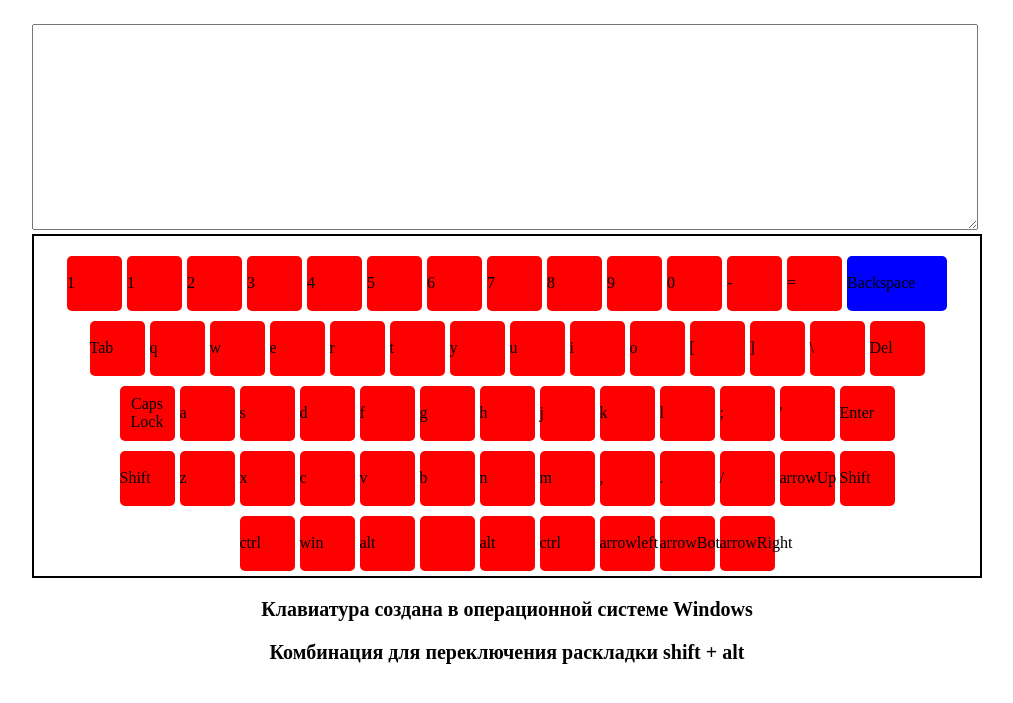
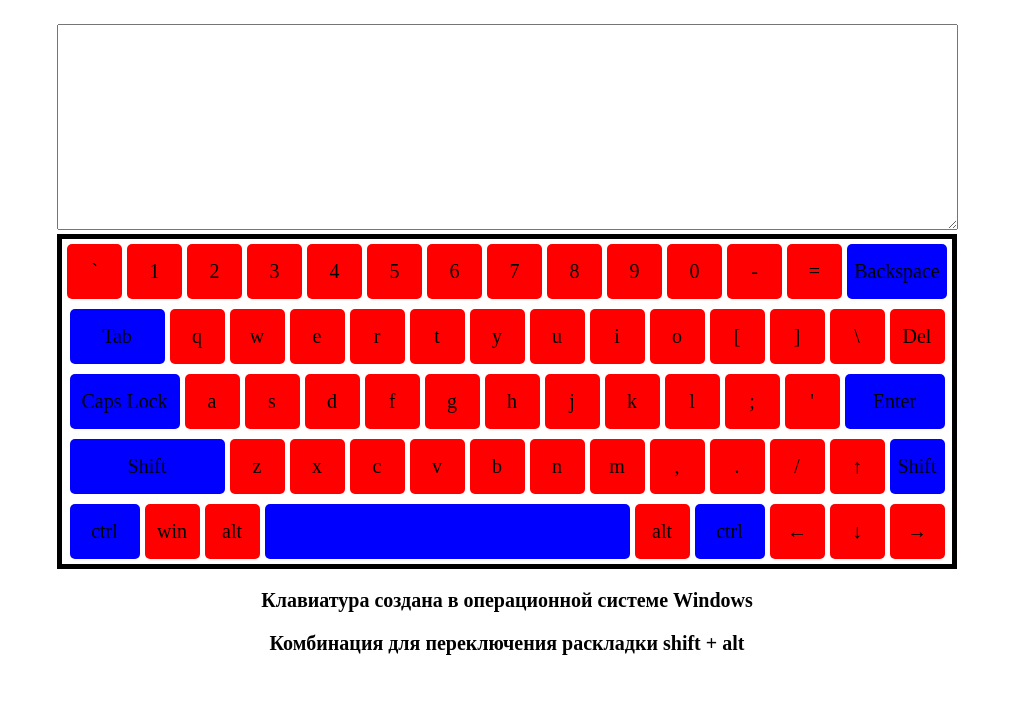
Before and after one commit to kyrdudez/virtual-keyboard, a plain HTML site: page index.html in a window 1280 px wide. Shown: the part 77-780 px from the top of the page, without its empty margins (133-1146 px from the left). Drawn offline with Linux system fonts and the light colour scheme.

Commit message:
feat: add css  styles  for keyboard

```diff
--- a/css/style.css
+++ b/css/style.css
@@ -1,5 +1,5 @@
 .wrapper{
-  max-width: 950px;
+  width: 900px;
   margin: 0 auto;
 }
 .header__title{
@@ -8,13 +8,13 @@
   text-align: center;
 }
 .input__text-keyboard{
-  width: 940px;
+  width: 895px;
   height: 200px;
 }
 .keyboard{
-  border: 2px solid black;
-  height: 300px;
-  padding: 20px;
+  border: 5px solid black;
+  height: 315px;
+  padding: 5px;
 }
 .row{
   flex-direction: row;
@@ -30,17 +30,46 @@
   height: 55px;
   border-radius: 5px;
   text-align: center;
-  display: flex;
-  align-items: center;
+  font-size: 20px;
+  line-height: 2.7;
 }
+
 .backspace {
   width: 100px;
   background-color: blue;
+}
+.tab{
+  width: 95px;
+  background-color: blue;
+}
+.caps{
+  width: 110px;
+  background-color: blue;
+}
+.enter{
+  width: 100px;
+  background-color: blue;
+}
+.shift{
+  width: 155px;
+  background-color: blue;
+}
+.сtrl{
+  width: 70px;
+  background-color: blue;
+}
+.space{
+  width: 365px;
+  background-color: blue;
+}
+.r-shift{
+  width: 55px;
 }
 .key-active{
   background-color: green;
   transition: 0.5s;
 }
+
 .operation-system,.keyboard-layout {
   font-size: 20px;
   color: black;
--- a/modules/htmlElements.js
+++ b/modules/htmlElements.js
@@ -19,19 +19,43 @@ class CreateHtml {
       {
         type: 'row',
         keys: [
-          { text: '1', keycode: 49, shift: '!' },
-          { text: '1', keycode: 49, shift: '!' },
-          { text: '2', keycode: 50, shift: '"' },
-          { text: '3', keycode: 51, shift: '№' },
-          { text: '4', keycode: 52, shift: ';' },
-          { text: '5', keycode: 53, shift: '%' },
-          { text: '6', keycode: 54, shift: ':' },
-          { text: '7', keycode: 55, shift: '?' },
-          { text: '8', keycode: 56, shift: '*' },
-          { text: '9', keycode: 57, shift: '(' },
-          { text: '0', keycode: 48, shift: ')' },
-          { text: '-', keycode: 189, shift: '_' },
-          { text: '=', keycode: 187, shift: '+' },
+          { text: '`', keycode: 192, shift: '~' },
+          {
+            text: '1', keycode: 49, shift: '!', subtext: '~',
+          },
+          {
+            text: '2', keycode: 50, shift: '"', subtext: '"',
+          },
+          {
+            text: '3', keycode: 51, shift: '№', subtext: '№',
+          },
+          {
+            text: '4', keycode: 52, shift: ';', subtext: ';',
+          },
+          {
+            text: '5', keycode: 53, shift: '%', subtext: '%',
+          },
+          {
+            text: '6', keycode: 54, shift: ':', subtext: '^',
+          },
+          {
+            text: '7', keycode: 55, shift: '?', subtext: '&',
+          },
+          {
+            text: '8', keycode: 56, shift: '*', subtext: '*',
+          },
+          {
+            text: '9', keycode: 57, shift: '(', subtext: '(',
+          },
+          {
+            text: '0', keycode: 48, shift: ')', subtext: ')',
+          },
+          {
+            text: '-', keycode: 189, shift: '_', subtext: '_',
+          },
+          {
+            text: '=', keycode: 187, shift: '+', subtext: '=',
+          },
           { text: 'Backspace', keycode: 8 },
         ],
       },
@@ -86,8 +110,8 @@ class CreateHtml {
           { text: ',', keycode: 188, shift: '<' },
           { text: '.', keycode: 190, shift: '>' },
           { text: '/', keycode: 191, shift: '?' },
-          { text: 'arrowUp', keycode: 38 },
-          { text: 'Shift', keycode: 16 },
+          { text: '↑', keycode: 38 },
+          { text: 'Shift', keycode: 16, shift: 'pause' },
         ],
       },
       {
@@ -99,9 +123,9 @@ class CreateHtml {
           { text: '', keycode: 32 },
           { text: 'alt', keycode: 18 },
           { text: 'сtrl', keycode: 17 },
-          { text: 'arrowleft', keycode: 37 },
-          { text: 'arrowBottom', keycode: 40 },
-          { text: 'arrowRight', keycode: 39 },
+          { text: '←', keycode: 37 },
+          { text: '↓', keycode: 40 },
+          { text: '→', keycode: 39 },
         ],
       },
     ];
@@ -126,10 +150,31 @@ class CreateHtml {
           const keyEl = document.createElement('div');
           keyEl.classList.add('key');
           keyEl.textContent = key.text;
+
           if (key.text === 'Backspace') {
             keyEl.classList.add('backspace');
           }
-
+          if (key.text === 'Tab') {
+            keyEl.classList.add('tab');
+          }
+          if (key.text === 'Caps Lock') {
+            keyEl.classList.add('caps');
+          }
+          if (key.text === 'Enter') {
+            keyEl.classList.add('enter');
+          }
+          if (key.text === 'Shift') {
+            keyEl.classList.add('shift');
+          }
+          if (key.text === 'сtrl') {
+            keyEl.classList.add('сtrl');
+          }
+          if (key.keycode === 32) {
+            keyEl.classList.add('space');
+          }
+          if (key.shift === 'pause') {
+            keyEl.classList.add('r-shift');
+          }
           keyboard.appendChild(keyEl);
           rowEl.appendChild(keyEl);
         });
--- a/modules/keyEnForKeyboard.js
+++ b/modules/keyEnForKeyboard.js
@@ -3,7 +3,7 @@ const keyDataEn = [
     type: 'row',
     keys: [
       { text: '1', keycode: 49, shift: '!' },
-      { text: '1', keycode: 49, shift: '!' },
+      { text: '`', keycode: 49, shift: '!' },
       { text: '2', keycode: 50, shift: '"' },
       { text: '3', keycode: 51, shift: '№' },
       { text: '4', keycode: 52, shift: ';' },
@@ -69,7 +69,7 @@ const keyDataEn = [
       { text: ',', keycode: 188, shift: '<' },
       { text: '.', keycode: 190, shift: '>' },
       { text: '/', keycode: 191, shift: '?' },
-      { text: 'arrowUp', keycode: 38 },
+      { text: '↑', keycode: 38 },
       { text: 'Shift', keycode: 16 },
     ],
   },
@@ -82,9 +82,9 @@ const keyDataEn = [
       { text: '', keycode: 32 },
       { text: 'alt', keycode: 18 },
       { text: 'сtrl', keycode: 17 },
-      { text: 'arrowleft', keycode: 37 },
-      { text: 'arrowBottom', keycode: 40 },
-      { text: 'arrowRight', keycode: 39 },
+      { text: '←', keycode: 37 },
+      { text: '↓', keycode: 40 },
+      { text: '→', keycode: 39 },
     ],
   },
 ];
```
